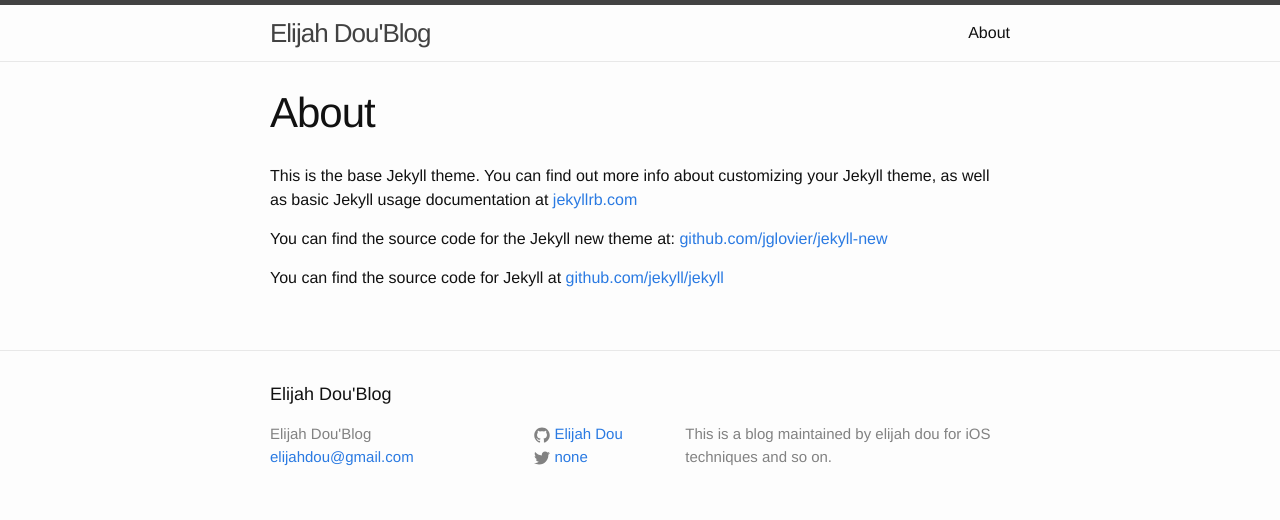
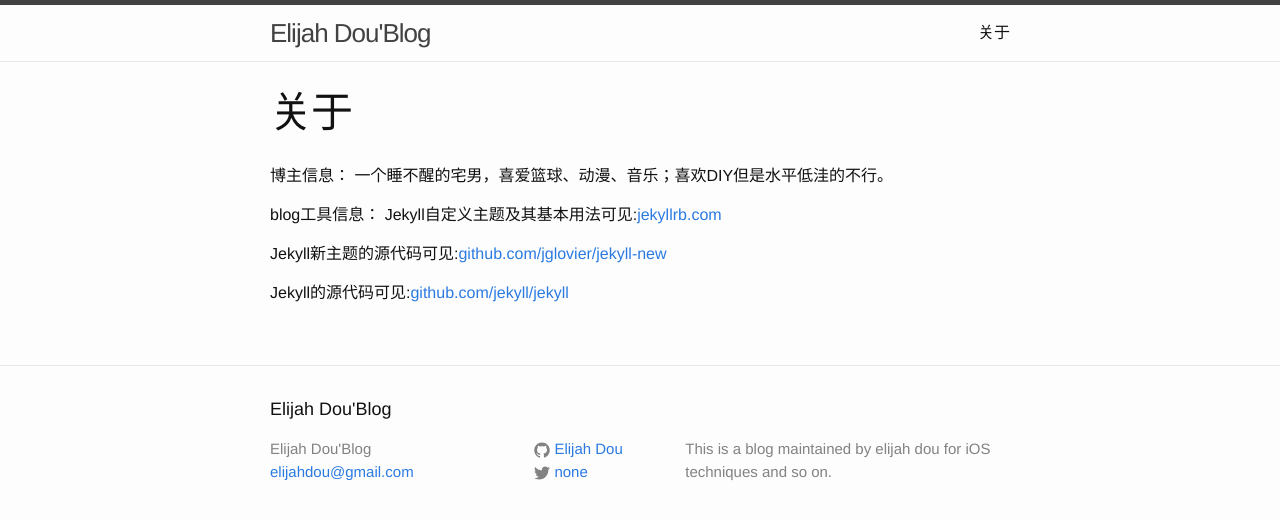
Before and after one commit to elijahDou/elijahDou.github.io, a Jekyll site: the page built from about.md, in a window 1280 px wide. Shown: the top 520 px of the page. Built offline with Jekyll 4.4.1, drawn with Linux system fonts in a browser that asks for light colours.

Commit message:
modify about.md

```diff
--- a/about.md
+++ b/about.md
@@ -1,11 +1,16 @@
 ---
 layout: page
-title: About
+title: 关于
 permalink: /about/
 ---
 
-This is the base Jekyll theme. You can find out more info about customizing your Jekyll theme, as well as basic Jekyll usage documentation at [jekyllrb.com](http://jekyllrb.com/)
+博主信息：
+一个睡不醒的宅男，喜爱篮球、动漫、音乐；喜欢DIY但是水平低洼的不行。
 
-You can find the source code for the Jekyll new theme at: [github.com/jglovier/jekyll-new](https://github.com/jglovier/jekyll-new)
 
-You can find the source code for Jekyll at [github.com/jekyll/jekyll](https://github.com/jekyll/jekyll)
+blog工具信息：
+Jekyll自定义主题及其基本用法可见:[jekyllrb.com](http://jekyllrb.com/)
+
+Jekyll新主题的源代码可见:[github.com/jglovier/jekyll-new](https://github.com/jglovier/jekyll-new)
+
+Jekyll的源代码可见:[github.com/jekyll/jekyll](https://github.com/jekyll/jekyll)
```
